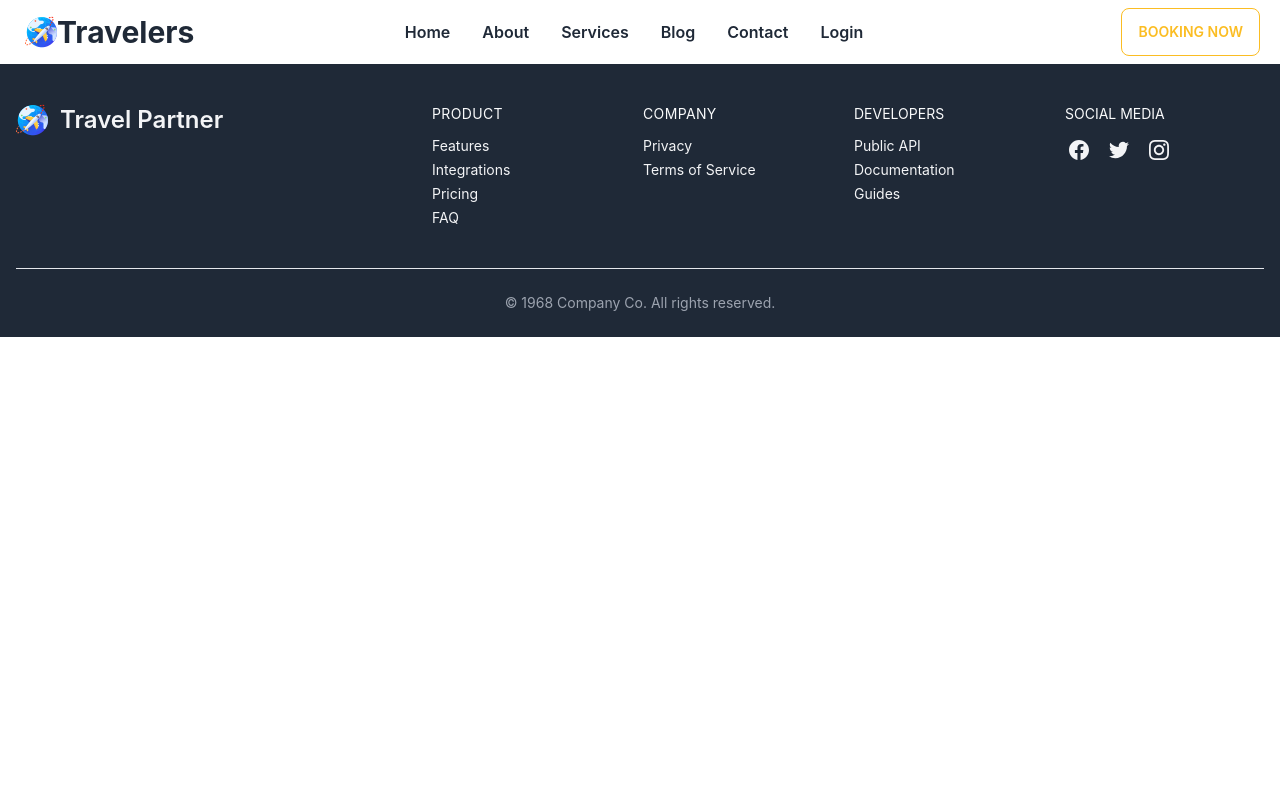
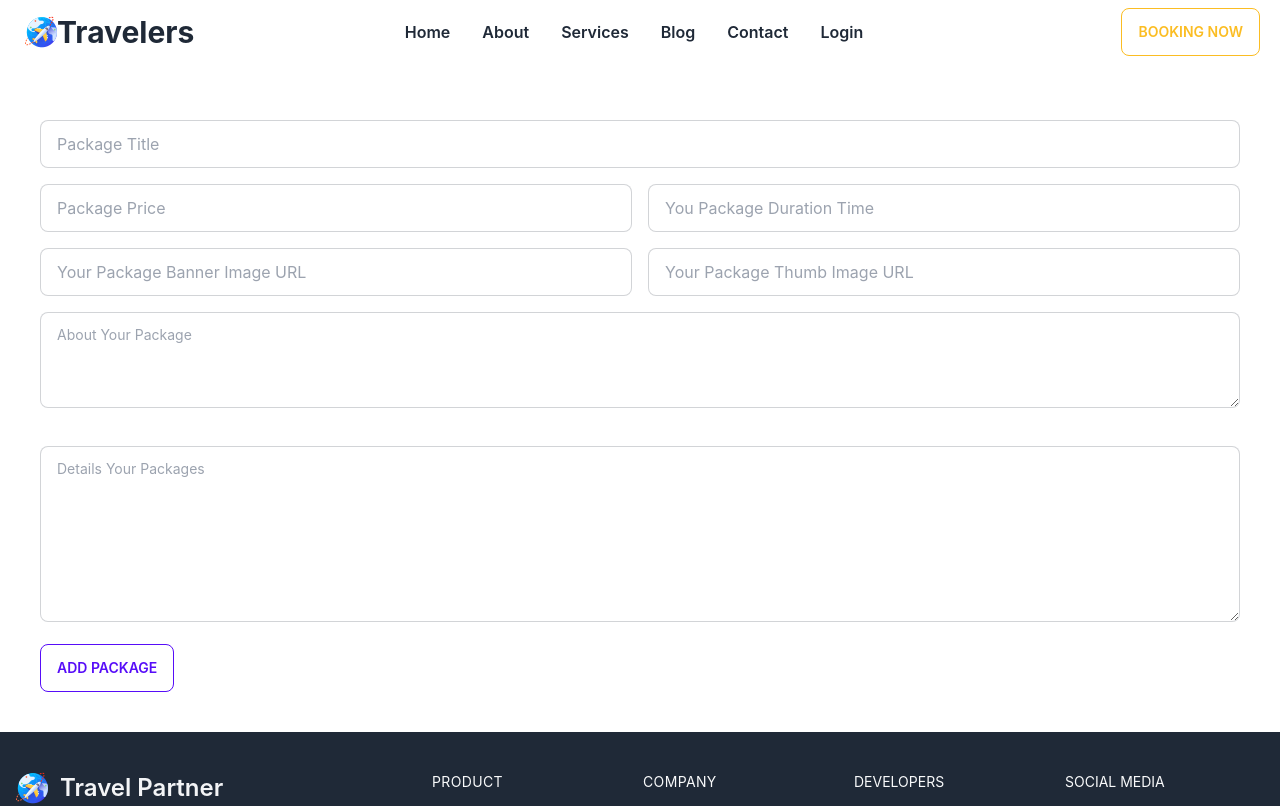
Before and after one commit to shahriarhacks/travel-partner-client, a React (Create React App) app: page /add-services in a window 1280 px wide. Shown: the top 806 px of the page. Built offline with nearby package versions, Linux system fonts and the light colour scheme; no server answers.

Commit message:
Package Added Done

```diff
--- a/src/pages/Services/AddReview.js
+++ b/src/pages/Services/AddReview.js
@@ -24,7 +24,6 @@ const AddReview = () => {
       userImg,
       time: new Date(),
     };
-    console.log(review);
     fetch("http://localhost:5000/reviews", {
       method: "POST",
       headers: {
--- a/src/pages/others/AddServices.js
+++ b/src/pages/others/AddServices.js
@@ -1,7 +1,104 @@
 import React from "react";
+import { toast } from "react-toastify";
 
 const AddServices = () => {
-  return <div></div>;
+  const handelUpdate = (event) => {
+    event.preventDefault();
+    const form = event.target;
+    const title = form.title.value;
+    const duration = form.duration.value;
+    const price = form.price.value;
+    const banner = form.banner.value;
+    const thumb = form.thumb.value;
+    const about = form.about.value;
+    const details = form.details.value;
+    const data = {
+      title,
+      duration,
+      about,
+      details,
+      price,
+      banner,
+      thumb,
+    };
+    fetch("http://localhost:5000/packages", {
+      method: "POST",
+      headers: {
+        "content-type": "application/json",
+      },
+      body: JSON.stringify(data),
+    })
+      .then((res) => res.json())
+      .then((data) => {
+        if (data.acknowledged) {
+          toast.success("Package Added Successfully");
+          form.reset();
+        }
+      })
+      .catch((er) => console.error(er));
+  };
+
+  return (
+    <div className="m-10">
+      <form onSubmit={handelUpdate}>
+        <input
+          name="title"
+          type="text"
+          placeholder="Package Title"
+          className="input input-ghost w-full my-4  input-bordered"
+          required
+        />
+        <div className="grid grid-cols-1 lg:grid-cols-2 gap-4">
+          <input
+            name="price"
+            type="text"
+            placeholder="Package Price"
+            className="input input-ghost w-full  input-bordered"
+            required
+          />
+          <input
+            name="duration"
+            type="text"
+            placeholder="You Package Duration Time"
+            className="input input-ghost w-full  input-bordered"
+            required
+          />
+          <input
+            name="banner"
+            type="text"
+            placeholder="Your Package Banner Image URL"
+            className="input input-ghost w-full  input-bordered"
+            required
+          />
+          <input
+            name="thumb"
+            type="text"
+            placeholder="Your Package Thumb Image URL"
+            className="input input-ghost w-full  input-bordered"
+            required
+          />
+        </div>
+        <textarea
+          name="about"
+          className="textarea textarea-bordered h-24 my-4 w-full"
+          placeholder="About Your Package"
+          required
+        ></textarea>
+        <textarea
+          name="details"
+          className="textarea textarea-bordered h-44 my-4 w-full"
+          placeholder="Details Your Packages"
+          required
+        ></textarea>
+
+        <input
+          className="btn btn-primary btn-outline hover:rounded-full"
+          type="submit"
+          value="Add Package"
+        />
+      </form>
+    </div>
+  );
 };
 
 export default AddServices;
--- a/src/pages/others/Edit.js
+++ b/src/pages/others/Edit.js
@@ -4,7 +4,7 @@ import { AuthContext } from "../../contexts/AuthProvider";
 
 const Edit = () => {
   const { user } = useContext(AuthContext);
-  const { _id, title, message } = useLoaderData();
+  const { _id, title, message, time } = useLoaderData();
 
   const handelUpdate = (event) => {
     event.preventDefault();
@@ -21,7 +21,7 @@ const Edit = () => {
       email,
       message,
       userImg,
-      time: new Date(),
+      time: time,
     };
     console.log(review);
   };
```
